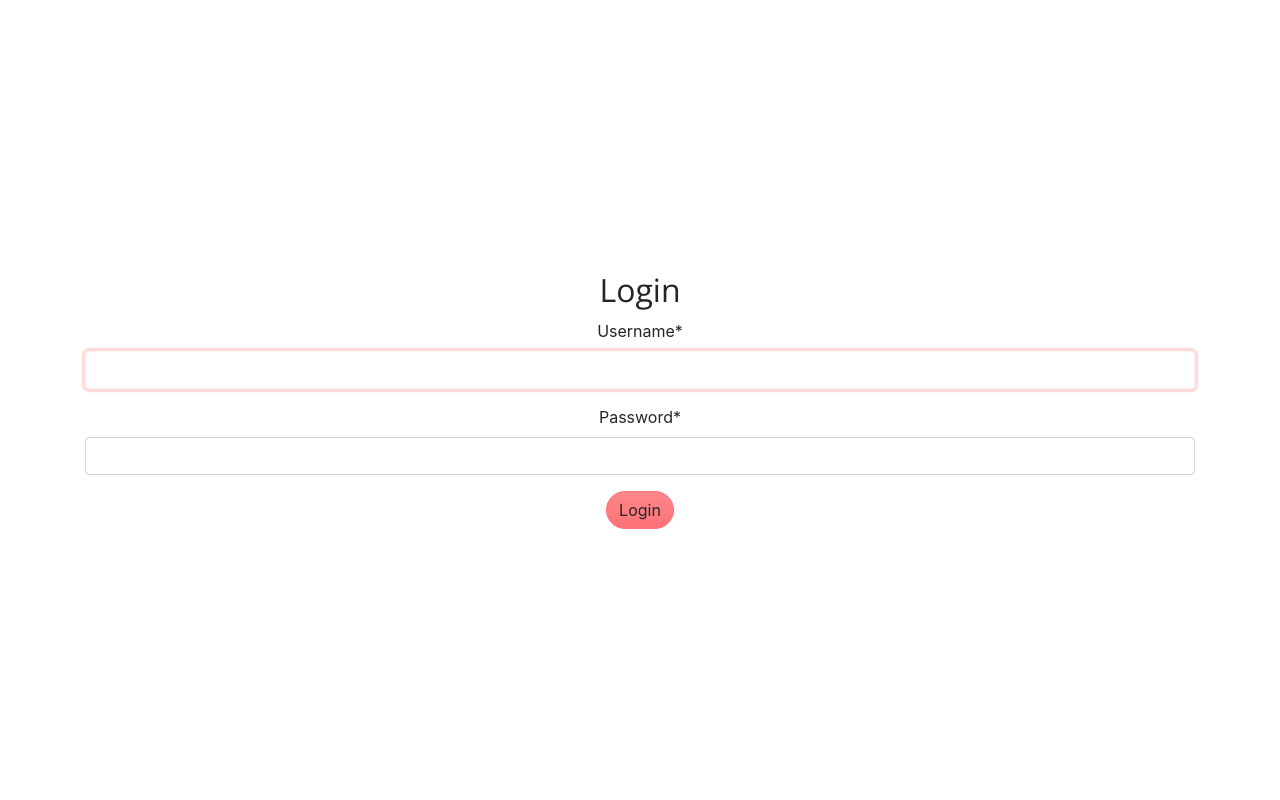
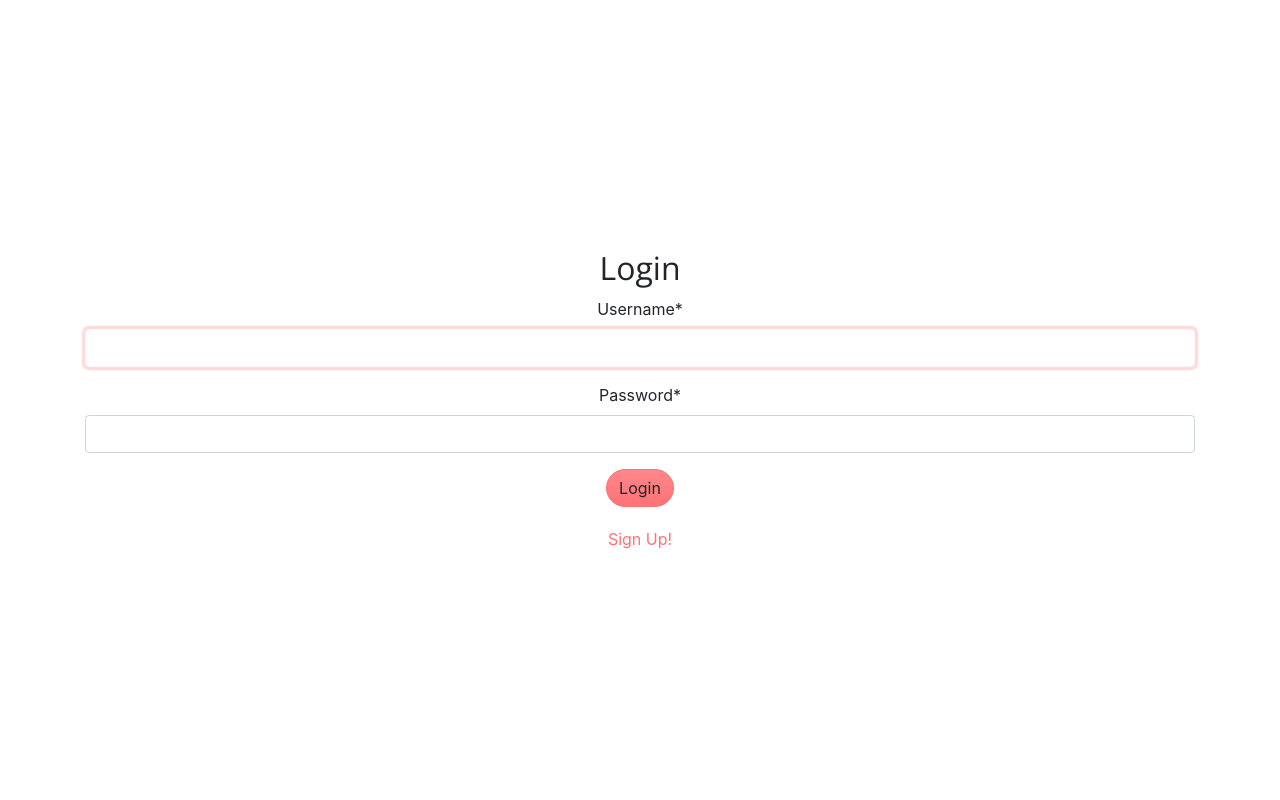
Before and after one commit to your-closet/web, a Django app: page /login/ in a window 1280 px wide. Run offline with Django 3.2, Linux system fonts and the light colour scheme; some libraries are stand-ins or nearby versions.

```diff
--- a/public/static/public/css/base.css
+++ b/public/static/public/css/base.css
@@ -1,3 +1,5 @@
-html,body {
+html, body {
     height: 100%;
+    width: 100%;
+    overflow: auto;
 }
--- a/public/templates/registration/login.html
+++ b/public/templates/registration/login.html
@@ -9,8 +9,11 @@
             <form method="post">
                 {% csrf_token %}
                 {{ form|crispy }}
-                <button type="submit" class = "btn btn-primary">Login</button>
+                <button type="submit" class="btn btn-primary">Login</button>
             </form>
+            <div class="mt-3">
+                <a href="{% url 'signup' %}">Sign Up!</a>
+            </div>
         </div>
     </div>
 </div>
```
Also changed, not shown: media/profile_5alrGDx.jpg (deleted), media/profile_6GWHBIL.jpg (deleted), media/profile_93kn4lI.jpg (deleted), media/profile_A2U7oMg.jpg (deleted), media/profile_WEBnsIN.jpg (deleted), media/profile_XdKoDDb.jpg (deleted), media/profile_dqtjUEc.jpg (deleted), 1 other file.
